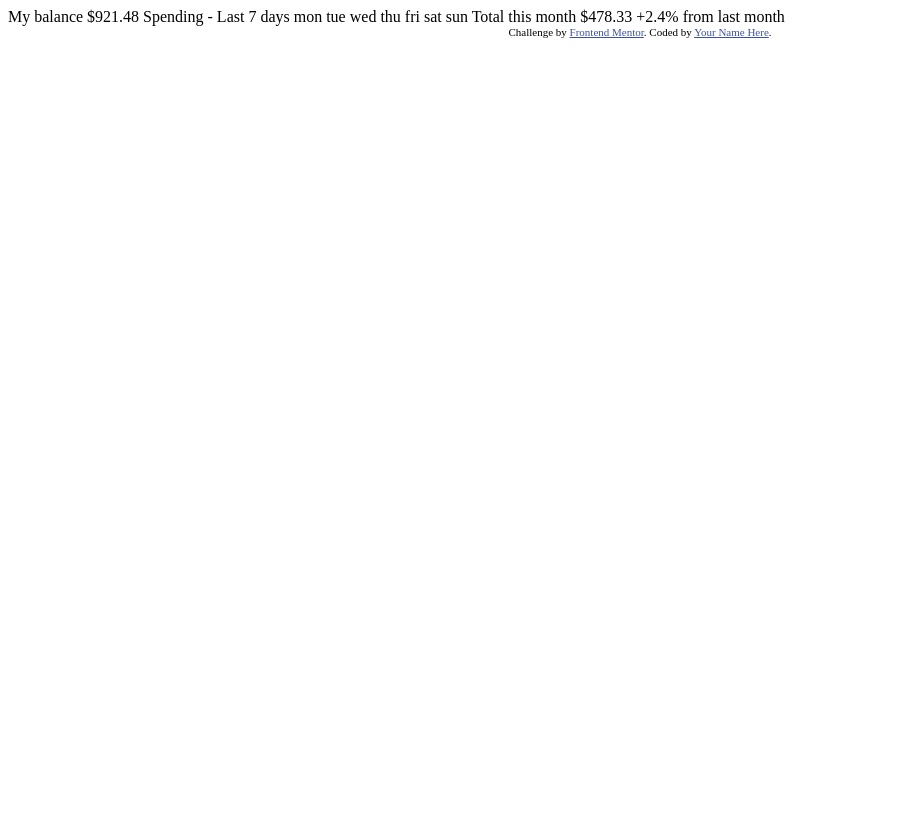
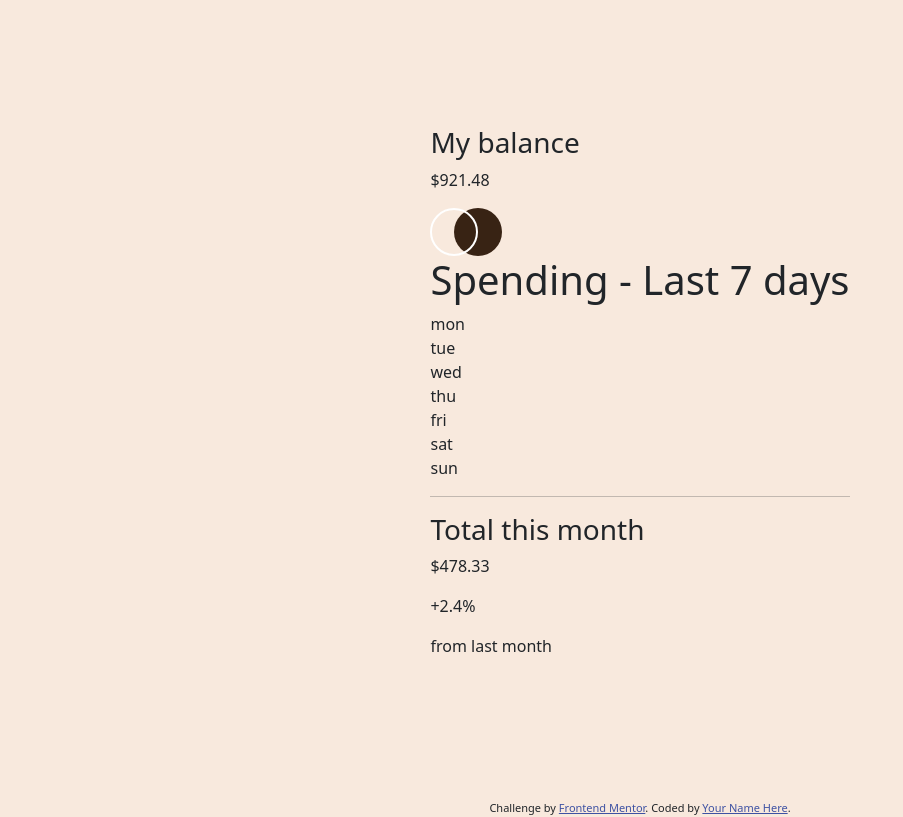
Before and after one commit to H4m4k/expenses-chart-component-main, a plain HTML site: page index.html in a window 1280 px wide. Shown: the whole page, without its empty margins (0-903 px from the left). Drawn offline with nearby package versions, Linux system fonts and the light colour scheme.

Commit message:
basic layout

```diff
--- a/index.html
+++ b/index.html
@@ -1,43 +1,95 @@
 <!DOCTYPE html>
 <html lang="en">
+
 <head>
   <meta charset="UTF-8">
-  <meta name="viewport" content="width=device-width, initial-scale=1.0"> <!-- displays site properly based on user's device -->
+  <meta name="viewport" content="width=device-width, initial-scale=1.0">
+  <!-- displays site properly based on user's device -->
 
   <link rel="icon" type="image/png" sizes="32x32" href="./images/favicon-32x32.png">
 
   <title>Frontend Mentor | Expenses chart component</title>
 
+  <!-- Bootstrap -->
+  <link rel="stylesheet" href="https://cdn.jsdelivr.net/npm/bootstrap@5.3.2/dist/css/bootstrap.min.css">
+
+  <!-- SASS -->
+  <link rel="stylesheet" href="/scss/main.css">
+
+  <!-- FONTS -->
+  <link rel="preconnect" href="https://fonts.googleapis.com">
+  <link rel="preconnect" href="https://fonts.gstatic.com" crossorigin>
+  <link
+    href="https://fonts.googleapis.com/css2?family=DM+Sans:ital,opsz,wght@0,9..40,100..1000;1,9..40,100..1000&display=swap"
+    rel="stylesheet">
+
   <!-- Feel free to remove these styles or customise in your own stylesheet 👍 -->
   <style>
-    .attribution { font-size: 11px; text-align: center; }
-    .attribution a { color: hsl(228, 45%, 44%); }
+    .attribution {
+      font-size: 11px;
+      text-align: center;
+    }
+
+    .attribution a {
+      color: hsl(228, 45%, 44%);
+    }
   </style>
 </head>
+
 <body>
+  <main class="main d-flex">
 
-  My balance
-  $921.48
+    <div class="container-flex m-auto">
 
-  Spending - Last 7 days
+      <div class="row">
+        <div class="col">
+          <div>
+            <h3>My balance</h3>
+            <p>$921.48</p>
+          </div>
+          <img src="/images/logo.svg" alt="">
+        </div>
+      </div>
 
-  mon
-  tue
-  wed
-  thu
-  fri
-  sat
-  sun
+      <div class="row">
+        <div class="col">
+          <h1>Spending - Last 7 days</h1>
 
-  Total this month
-  $478.33
+          <div class="chart">
+            <div class="monday">mon</div>
+            <div class="tuesday">tue</div>
+            <div class="wednesday">wed</div>
+            <div class="thursday">thu</div>
+            <div class="friday">fri</div>
+            <div class="saturday">sat</div>
+            <div class="sunday">sun</div>
+          </div>
 
-  +2.4%
-  from last month
+          <hr>
+
+          <div>
+            <div class="total">
+              <h3>Total this month</h3>
+              <p>$478.33</p>
+            </div>
+            <div class="last_month">
+              <p>+2.4%</p>
+              <p>from last month</p>
+            </div>
+          </div>
+
+        </div>
+      </div>
+
+    </div>
+
+  </main>
 
   <div class="attribution">
     Challenge by <a href="https://www.frontendmentor.io?ref=challenge" target="_blank">Frontend Mentor</a>.
     Coded by <a href="#">Your Name Here</a>.
   </div>
+  <script src=" 	https://cdn.jsdelivr.net/npm/bootstrap@5.3.2/dist/js/bootstrap.bundle.min.js"></script>
 </body>
+
 </html>
--- /dev/null
+++ b/scss/main.scss
@@ -0,0 +1,65 @@
+:root {
+    // PRIMARY COLORS
+    --color-soft-red: hsl(10, 79%, 65%);
+    --color-cyan: hsl(186, 34%, 60%);
+
+    // SECONDARY COLORS
+    --color-dark-brown: hsl(25, 47%, 15%);
+    --color-medium-brown: hsl(28, 10%, 53%);
+    --color-cream: hsl(27, 66%, 92%);
+    --color-very-pale-orange: hsl(33, 100%, 98%);
+}
+
+*,
+*::before,
+*::after {
+    box-sizing: border-box;
+}
+
+* {
+    margin: 0;
+    padding: 0;
+    font: inherit;
+}
+
+img,
+picture,
+svg,
+video {
+    display: block;
+    max-width: 100%;
+}
+
+input,
+textarea,
+button,
+select {
+    font: inherit;
+}
+
+// MOBILE code
+
+body {
+    width: 100%;
+    margin: 0;
+    min-height: 100svh;
+    background-color: var(--color-cream);
+}
+
+/* Atribution */
+.attribution {
+    font-size: 11px;
+    text-align: center;
+
+    & a {
+        color: hsl(228, 45%, 44%);
+    }
+}
+
+.main {
+    height: 100svh;
+}
+
+.custom-width {
+    max-width: 375px;
+}
```
Also changed, not shown: js/data.json (renamed from data.json), js/main.js (added), scss/main.css (added), 1 other file.
